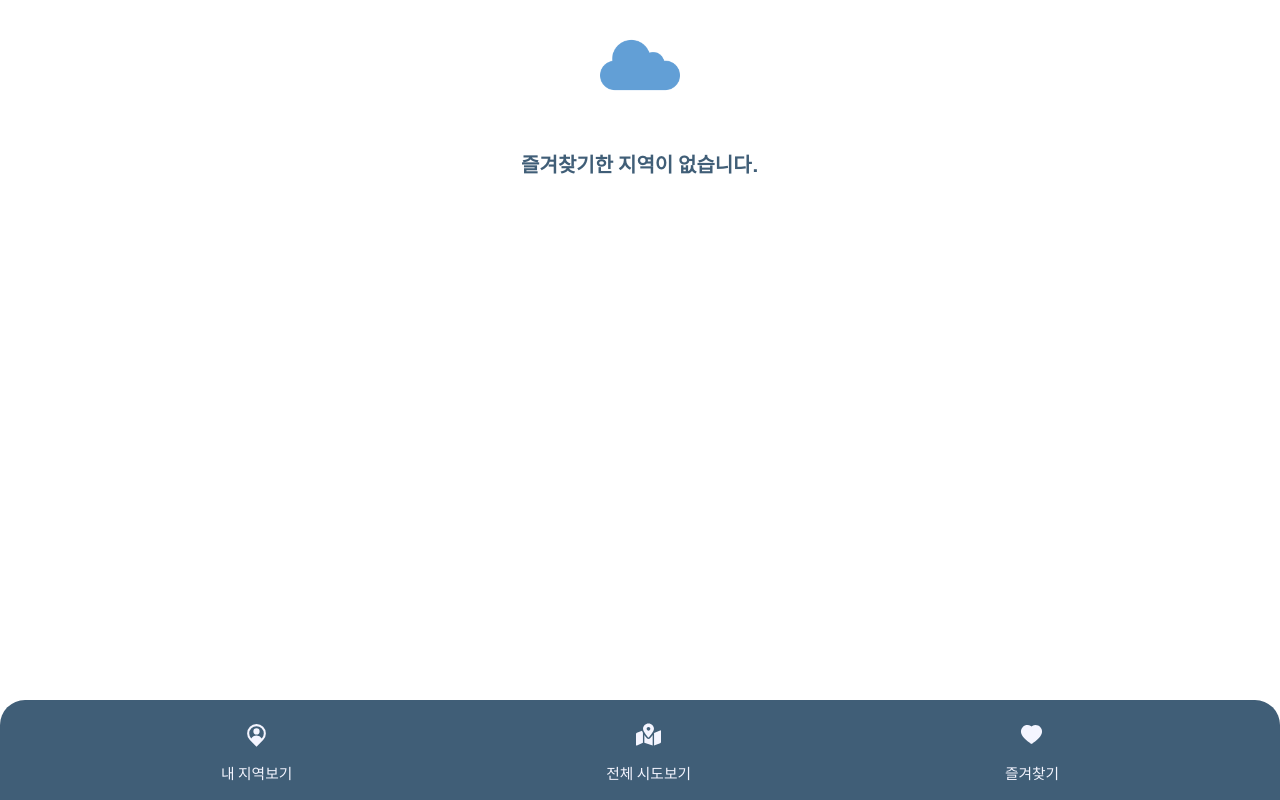
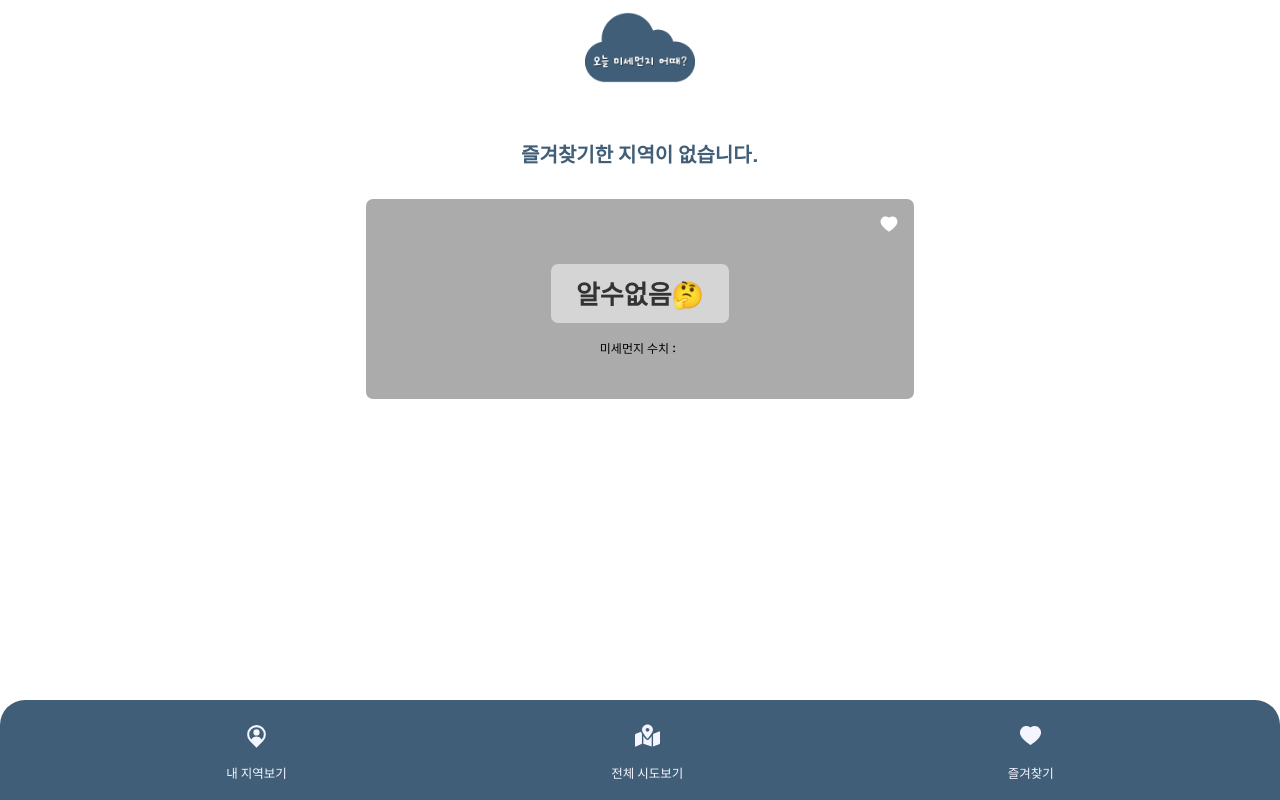
Before and after one commit to soyeon112/Particulate-Matter-Project, a React (Create React App) app: page /bookmark in a window 1280 px wide. Built offline with nearby package versions, Linux system fonts and the light colour scheme.

Commit message:
[feat] 즐겨찾기 기능 즐겨찾기 기능 구현

```diff
--- a/src/component/BottomMenu.js
+++ b/src/component/BottomMenu.js
@@ -10,7 +10,7 @@ const Menu_bg = styled.div`
   height: 100px;
   position: fixed;
   bottom: 0;
-  background-color: #405e77;
+  background-color: #405e77; //#71BBEE 405e77
   border-top-left-radius: 25px;
   border-top-right-radius: 25px;
 `;
@@ -42,7 +42,7 @@ const Inner = styled.div`
 const IconText = styled.span`
   display: inline-block;
   margin-top: 15px;
-  font-size: 1.15vw;
+  font-size: 12.5px;
   font-weight: 500;
 `;
 
--- a/src/component/card.js
+++ b/src/component/card.js
@@ -98,13 +98,14 @@ const Bottom_InnerText = styled.span`
   font-weight: 500;
   margin: 0 2px;
 `;
-//하트누른 카드 정보
 
-function Card({ id, dateTime, grade, value, sidoName, stationName }) {
-  const [bookMarkState, setBookMarkState] = useState(false);
+function Card({ dateTime, grade, value, sidoName, stationName, bmState }) {
+  const [bookMarkState, setBookMarkState] = useState(bmState);
+  //🔼 즐찾 되어있는 애들은 기본값으로 true를 따라가서 이케 해놓음. false로 해두면 기본으로 채움하트가 사라져서
   const dispatch = useDispatch();
+  let bmItemObj = {}; //하트 누른 아이템 객체화
 
-  //grade별 bg색상 지정
+  //grade별 bg색상 지정 / 텍스트 저장
   let bgColor;
   let gradeText;
   switch (grade) {
@@ -143,6 +144,9 @@ function Card({ id, dateTime, grade, value, sidoName, stationName }) {
               className="icon"
               onClick={() => {
                 setBookMarkState(!bookMarkState);
+                console.log("하트해제", stationName);
+                dispatch({ type: "DELETE_BM", payload: stationName });
+                //즐찾 해제를 위해 측정소 이름을 보낸다. 그게 아이디인셈 -!
               }}
             />
           ) : (
@@ -150,6 +154,17 @@ function Card({ id, dateTime, grade, value, sidoName, stationName }) {
               className="icon"
               onClick={() => {
                 setBookMarkState(!bookMarkState);
+                console.log("하트누름", stationName);
+                bmItemObj = {
+                  station: stationName,
+                  sido: sidoName,
+                  date: dateTime,
+                  grade: grade,
+                  value: value,
+                  bookmark: true,
+                };
+                dispatch({ type: "SAVE_BM", payload: bmItemObj });
+                //즐찾을 위해 카드 생성에 필요한 데이터를 객체화 시켜 전달~
               }}
             />
           )}
--- a/src/component/header.js
+++ b/src/component/header.js
@@ -6,15 +6,18 @@ import logo from "../static/img/icon.png";
 const Header_bg = styled.div`
   width: 100%;
   height: 100%;
-  margin-top: 25px;
+  margin: 12px 0;
 `;
 
 const LogoImg = styled.img`
-  /* width: 200px; */
-  width: 80px;
+  width: 110px;
+  /* width: 80px; */
   display: block;
   margin: 0 auto;
   cursor: pointer;
+  @media only screen and (max-width: 800px) {
+    width: 90px;
+  }
 `;
 
 function Header() {
--- a/src/module/bookmark.js
+++ b/src/module/bookmark.js
@@ -1,28 +1,32 @@
-const BOOKMARK = "setSido/BOOKMARK";
+const SAVE_BM = "setSido/SAVE_BM";
+const DELETE_BM = "setSido/DELETE_BM";
 
-export const bookmark = () => ({ type: BOOKMARK });
+export const save_bk = () => ({ type: SAVE_BM });
+export const delete_bk = () => ({ type: DELETE_BM });
 
 const initialState = {
-  bookmark: null,
+  // bookmark: {},
+  arrBookmark: [{}],
 };
 
-export default function reducer(state = initialState, action) {
-  console.log("머슨값이 들어오나?", action.payload);
+export default function bm_reducer(state = initialState, action) {
+  console.log("북마크 save", action.payload);
   switch (action.type) {
-    case "BOOKMARK":
+    case "SAVE_BM":
       return {
         ...state,
-        bookmark: [
-          {
-            id: action.payload.id,
-            sido: action.payload.sidoName,
-            station: action.payload.stationName,
-            value: action.payload.value,
-            grade: action.payload.grade,
-            dateTime: action.payload.dateTime,
-            bookMarkState: action.payload.bookMarkState,
-          },
-        ],
+        //저장되어있던 배열에 추가로 push해준다.
+        arrBookmark: [...state.arrBookmark, action.payload],
+      };
+
+    case "DELETE_BM":
+      console.log("북마크 delete", action.payload);
+
+      return {
+        ...state,
+        arrBookmark: state.arrBookmark.filter(
+          (it) => it.station !== action.payload
+        ),
       };
     default:
       return {
--- a/src/page/BookMark.js
+++ b/src/page/BookMark.js
@@ -21,24 +21,24 @@ const InfoText = styled.p`
 `;
 function BookMark() {
   const bookmarkData = useSelector((state) => state);
-  console.log("북마크페이지", bookmarkData);
-  let aa = bookmarkData.bookmark.bookmark;
-  console.log("aa", aa);
+  console.log("북마크페이지", bookmarkData.bookmark.arrBookmark);
+  let bmList = bookmarkData.bookmark.arrBookmark;
 
   return (
     <>
       <CardContents>
-        {aa != null ? (
-          aa.map((it) => {
+        <InfoText>즐겨찾기한 지역이 없습니다.</InfoText>
+        {bmList.length >= 1 ? (
+          bmList.map((it) => {
             console.log("즐찾 측정소는?", it.station);
             return (
               <Card
-                id={it.id}
                 dateTime={it.dateTime}
                 grade={it.grade}
                 value={it.value}
                 sidoName={it.sido}
                 stationName={it.station}
+                bmState={true}
               />
             );
           })
--- a/src/page/main.js
+++ b/src/page/main.js
@@ -2,7 +2,7 @@
 
 import React from "react";
 import styled from "styled-components";
-import CardCompo from "../component/Card";
+import Card from "../component/Card";
 import Dropdown from "../component/Dropdown";
 import { useSelector } from "react-redux";
 
@@ -32,7 +32,7 @@ function Main() {
           arr.map((it, id) => {
             return (
               <>
-                <CardCompo
+                <Card
                   id={id}
                   dateTime={it.dateTime}
                   grade={it.grade === null ? "알수없음" : it.grade}
```
Also changed, not shown: src/static/img/icon.png.
